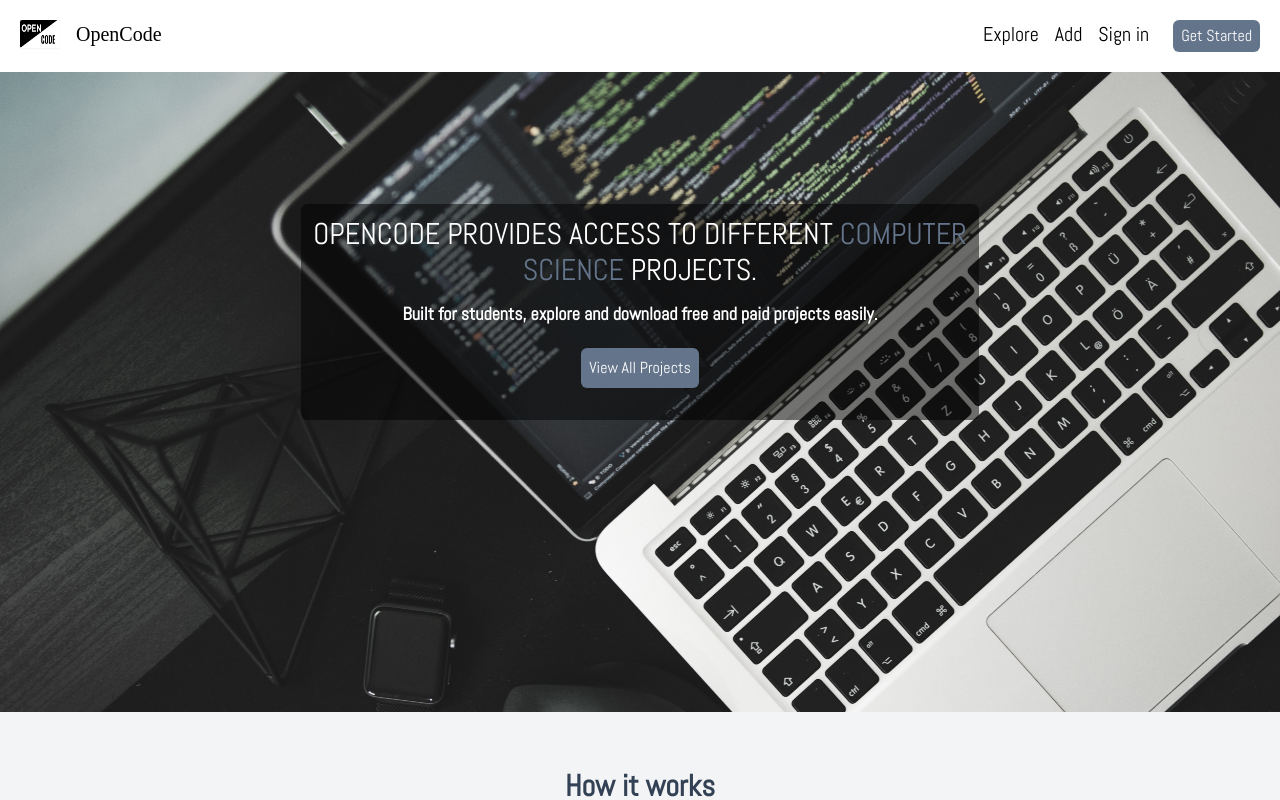
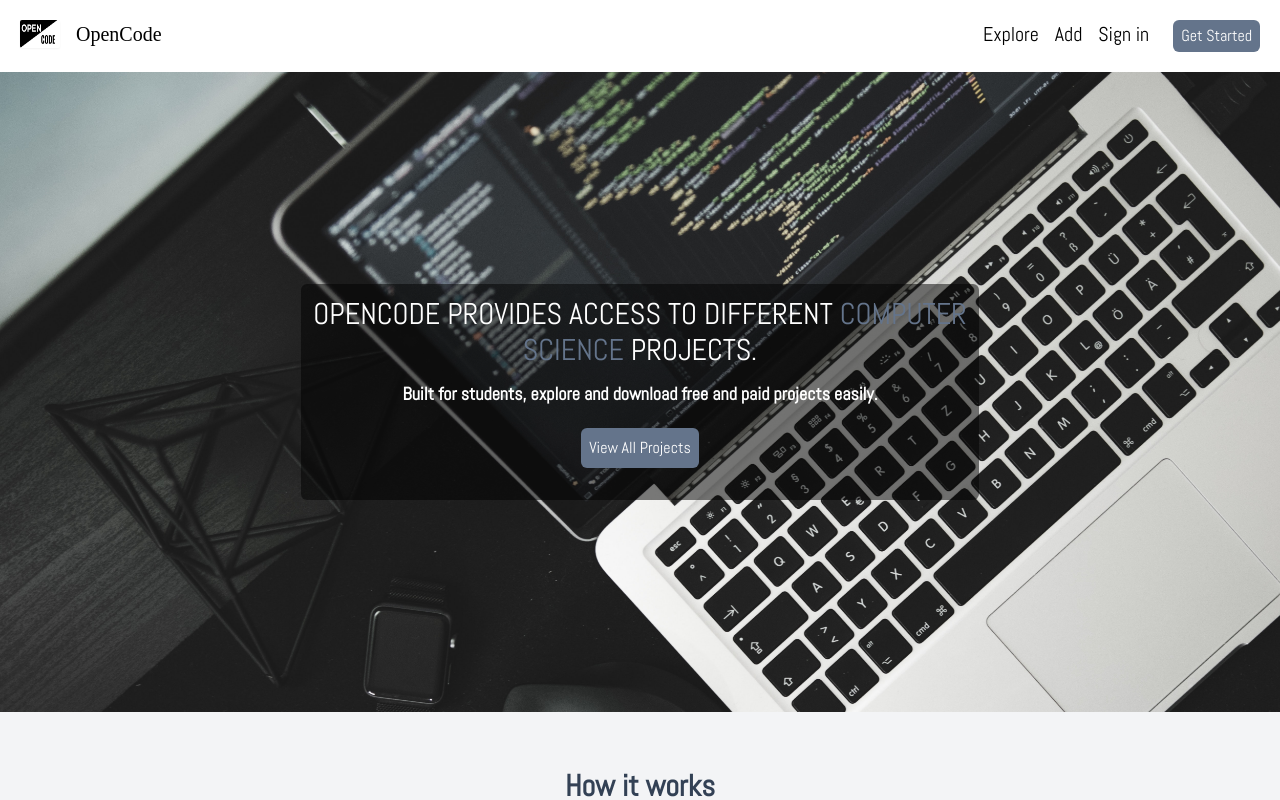
Before and after one commit to Developer-openspace/opencode, a SvelteKit app: page / in a window 1280 px wide. Shown: the top 800 px of the page. Built offline with nearby package versions, Linux system fonts and the light colour scheme; a web font is replaced by a local one.

Commit message:
fixing the hero image

```diff
--- a/src/routes/+page.svelte
+++ b/src/routes/+page.svelte
@@ -6,8 +6,8 @@
 <svelte:head>
     <title>Open code | Home</title>
 </svelte:head>
-<main class="text-xl bg-[url('/comp-with-code.jpg')] bg-cover max-sm:bg-center py-5 flex flex-col items-center max-sm:h-[60vh] h-[80vh]">
-   <div class="flex flex-col bg-[rgba(0,0,0,0.5)] rounded-md p-3 items-center mt-[7rem]">
+<main class="text-xl bg-[url('/comp-with-code.jpg')] bg-cover max-sm:bg-center py-5 flex flex-col items-center justify-center h-[80vh]">
+   <div class="flex flex-col bg-[rgba(0,0,0,0.5)] rounded-md p-3 items-center">
         <div class="text-center text-white text-xl font-medium sm:text-3xl uppercase mb-3">
             <p>OpenCode provides Access to different <span class="text-slate-500">Computer</span></p>
             <p><span class="text-slate-500">science</span> projects.</p>
```
